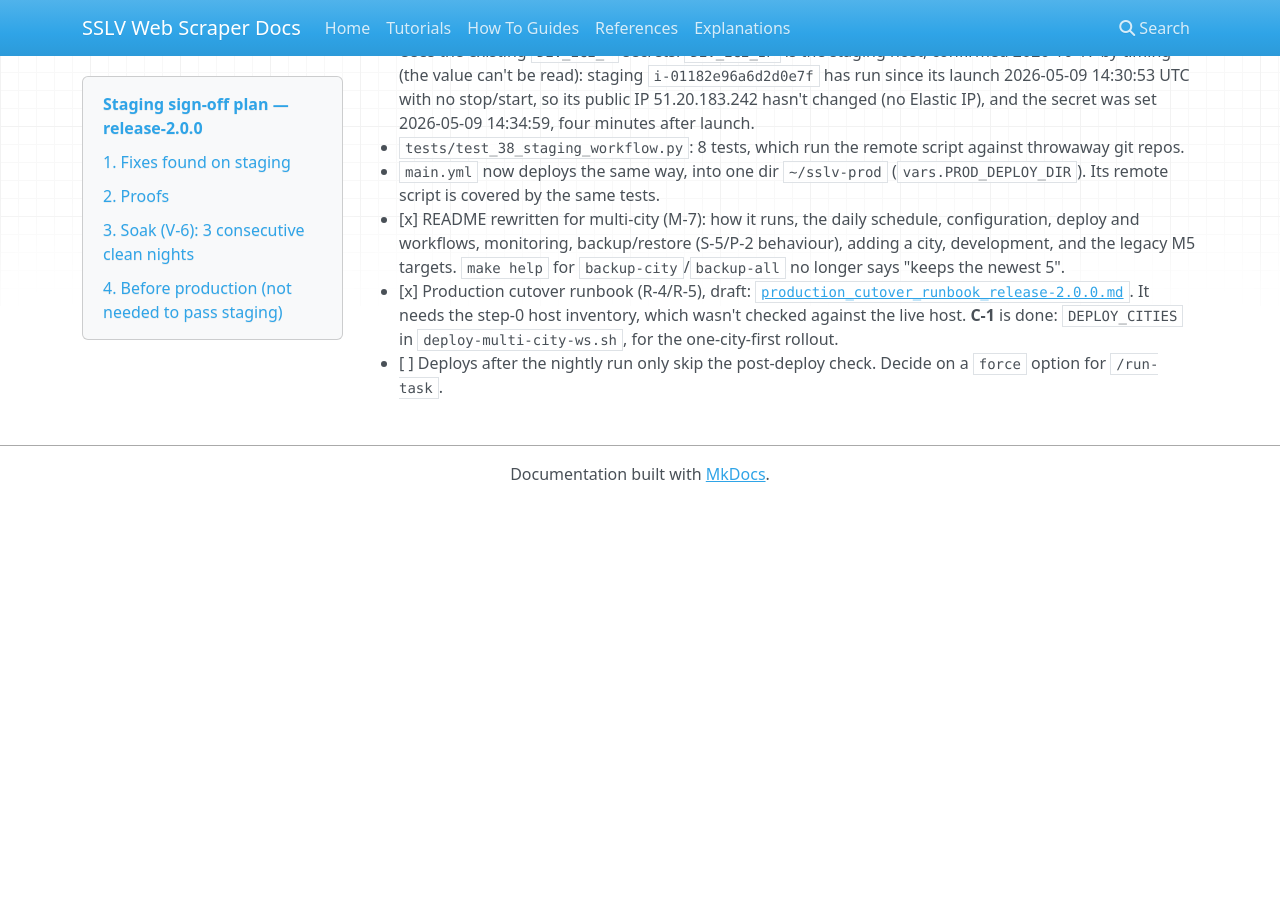
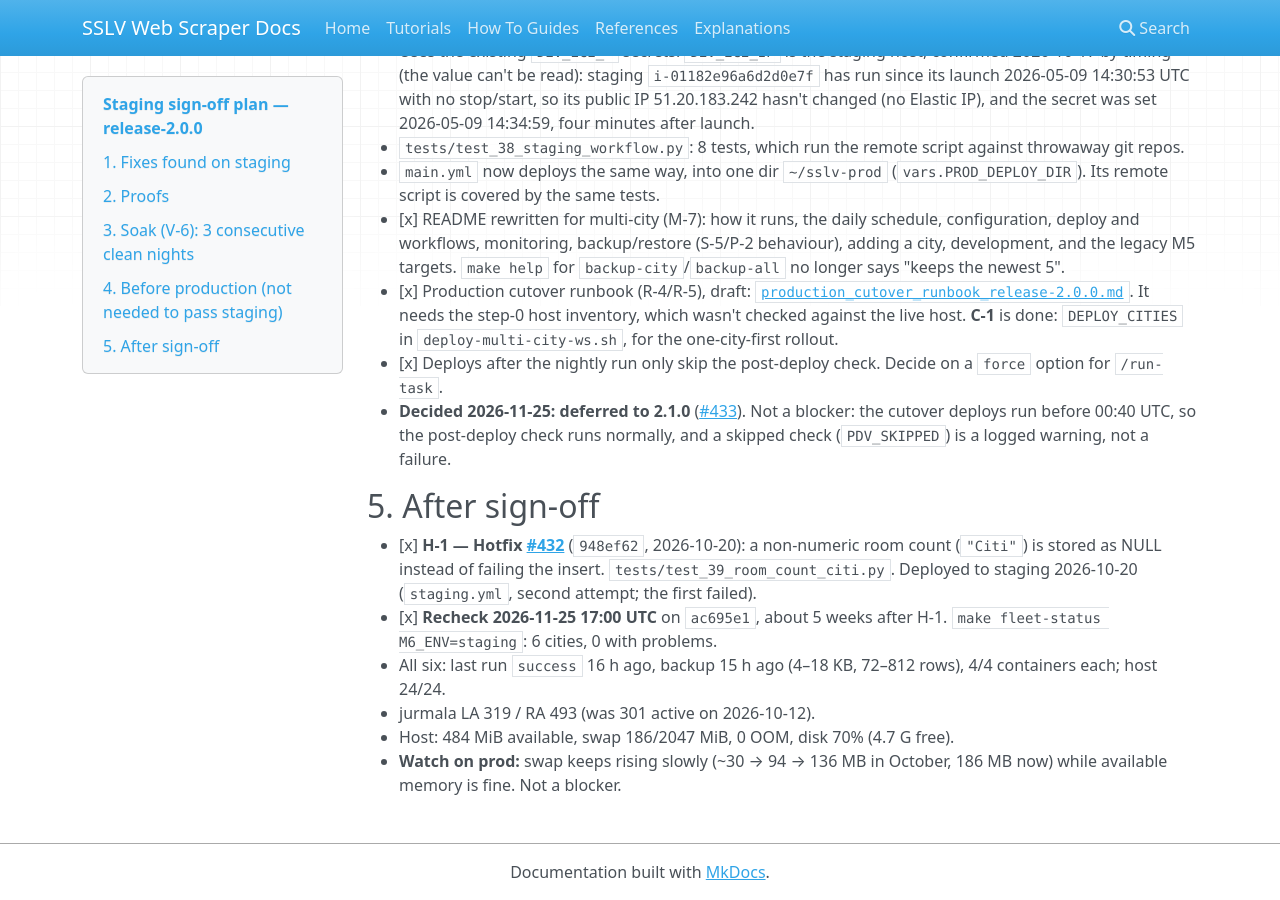
Before and after one commit to vfedotovs/sslv_web_scraper, an MkDocs documentation site: the page built from docs/staging_signoff_release-2.0.0.md, in a window 1280 px wide and 900 px high, scrolled down 3627 px. Built offline with MkDocs 1.6.1, drawn with Linux system fonts in a browser that asks for light colours; nearby versions of some CDN libraries; before the commit the page ends 4129 px from its top, so only the background shows below that.

Commit message:
docs: defer /run-task force option to 2.1.0; record hotfix #432 and 2026-11-25 staging recheck
Co-Authored-By: Claude Opus 5.5 <noreply@anthropic.com>

```diff
--- a/docs/staging_signoff_release-2.0.0.md
+++ b/docs/staging_signoff_release-2.0.0.md
@@ -86,4 +86,14 @@ Each morning: `make fleet-status M6_ENV=staging`, plus `scrape_runs`, the emails
   - `main.yml` now deploys the same way, into one dir `~/sslv-prod` (`vars.PROD_DEPLOY_DIR`). Its remote script is covered by the same tests.
 - [x] README rewritten for multi-city (M-7): how it runs, the daily schedule, configuration, deploy and workflows, monitoring, backup/restore (S-5/P-2 behaviour), adding a city, development, and the legacy M5 targets. `make help` for `backup-city`/`backup-all` no longer says "keeps the newest 5".
 - [x] Production cutover runbook (R-4/R-5), draft: [`production_cutover_runbook_release-2.0.0.md`](production_cutover_runbook_release-2.0.0.md). It needs the step-0 host inventory, which wasn't checked against the live host. **C-1** is done: `DEPLOY_CITIES` in `deploy-multi-city-ws.sh`, for the one-city-first rollout.
-- [ ] Deploys after the nightly run only skip the post-deploy check. Decide on a `force` option for `/run-task`.
+- [x] Deploys after the nightly run only skip the post-deploy check. Decide on a `force` option for `/run-task`.
+  - **Decided 2026-11-25: deferred to 2.1.0** ([#433](https://github.com/vfedotovs/sslv_web_scraper/issues/433)). Not a blocker: the cutover deploys run before 00:40 UTC, so the post-deploy check runs normally, and a skipped check (`PDV_SKIPPED`) is a logged warning, not a failure.
+
+## 5. After sign-off
+
+- [x] **H-1 — Hotfix [#432](https://github.com/vfedotovs/sslv_web_scraper/pull/432)** (`948ef62`, 2026-10-20): a non-numeric room count (`"Citi"`) is stored as NULL instead of failing the insert. `tests/test_39_room_count_citi.py`. Deployed to staging 2026-10-20 (`staging.yml`, second attempt; the first failed).
+- [x] **Recheck 2026-11-25 17:00 UTC** on `ac695e1`, about 5 weeks after H-1. `make fleet-status M6_ENV=staging`: 6 cities, 0 with problems.
+  - All six: last run `success` 16 h ago, backup 15 h ago (4–18 KB, 72–812 rows), 4/4 containers each; host 24/24.
+  - jurmala LA 319 / RA 493 (was 301 active on 2026-10-12).
+  - Host: 484 MiB available, swap 186/2047 MiB, 0 OOM, disk 70% (4.7 G free).
+  - **Watch on prod:** swap keeps rising slowly (~30 → 94 → 136 MB in October, 186 MB now) while available memory is fine. Not a blocker.
```
